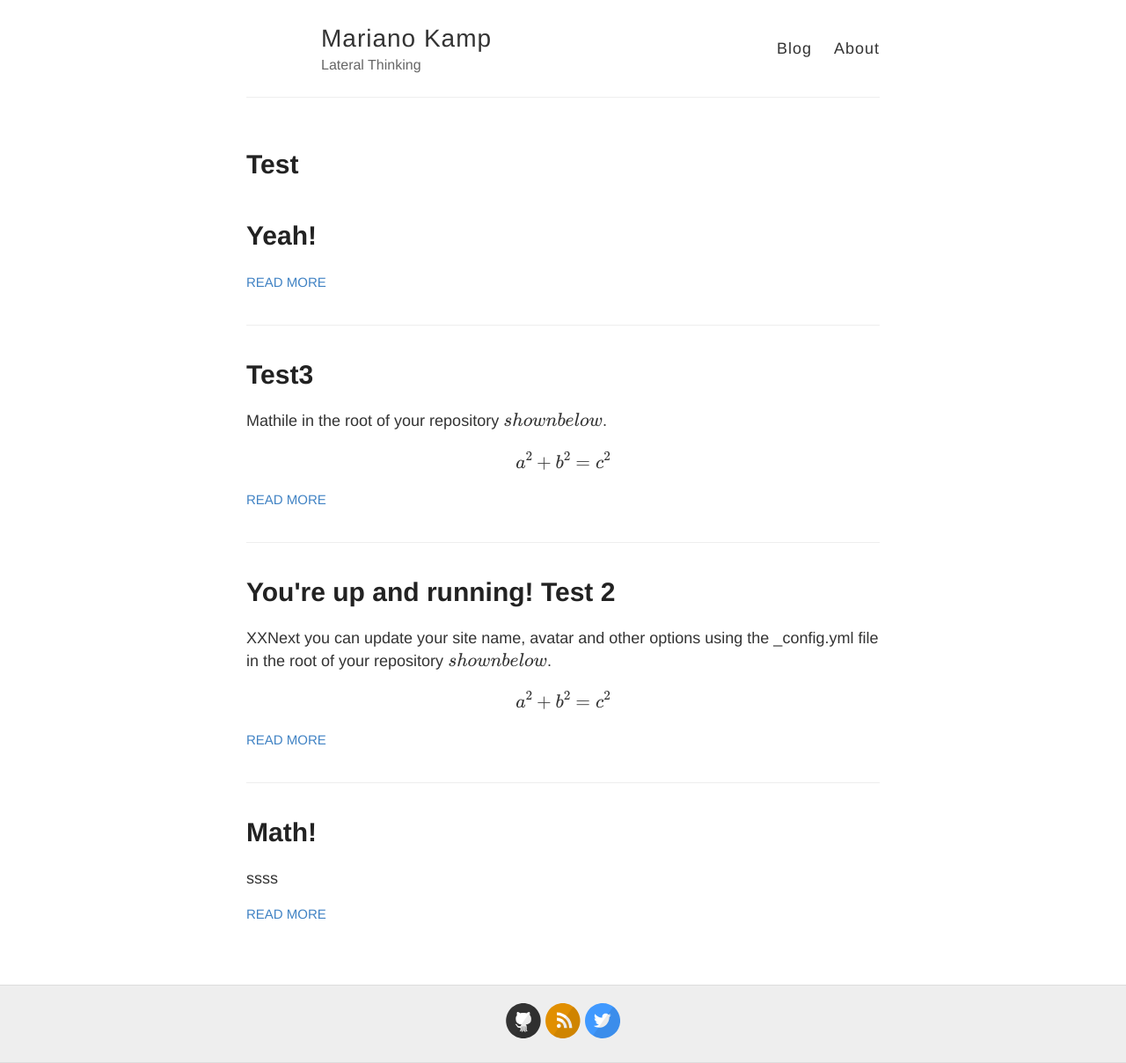
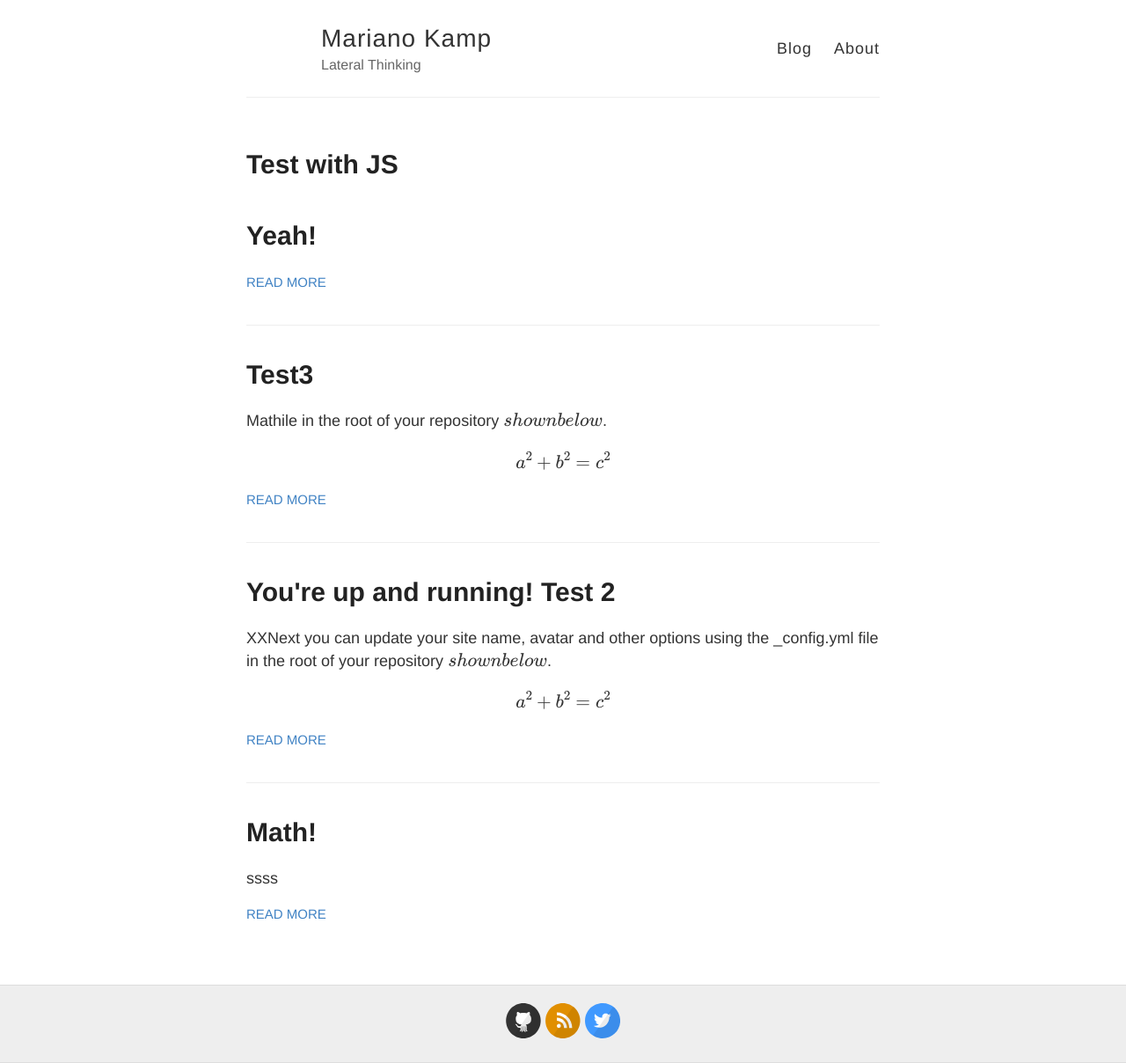
Before and after one commit to marianokamp/marianokamp.github.io, a Jekyll site: the page built from index.html, in a window 1280 px wide. Shown: the whole page at 88% size. Built offline with Jekyll 4.4.1, drawn with Linux system fonts in a browser that asks for light colours; formulas are drawn with MathJax 3.

Commit message:
Update 2017-08-23-test.md

````diff
--- a/_posts/2017-08-23-test.md
+++ b/_posts/2017-08-23-test.md
@@ -1,9 +1,14 @@
 ---
 layout: post
-title: Test
+title: "Test with JS"
 ---
 
 # Yeah!
+
+|kkskk|skksks|kksksk
+---------------------
+|1|2|3
+
 
 ```python
 if x == 2:
````
